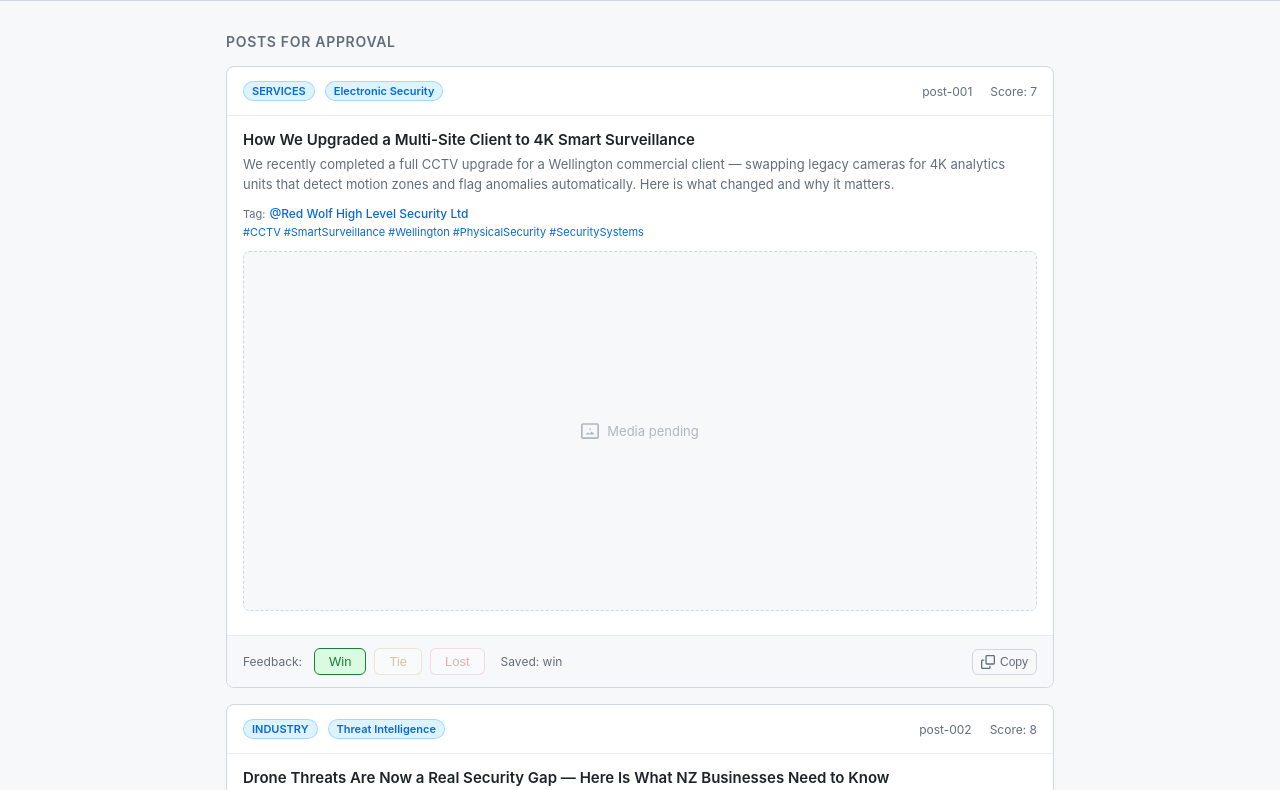
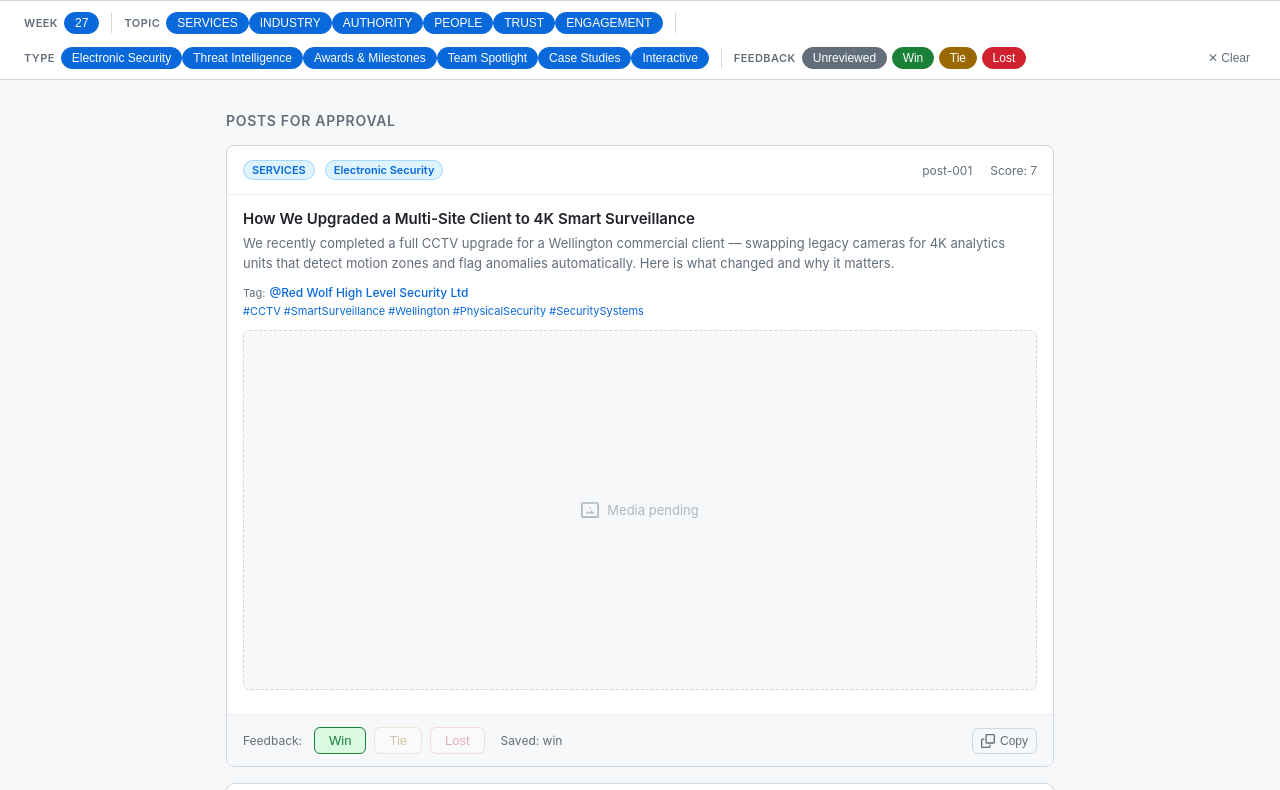
Before and after one commit to jayreck996/md-redwolf, a plain HTML site: page index.html in a window 1280 px wide. Shown: the part 68-858 px from the top of the page. Drawn offline with Linux system fonts and the light colour scheme.

Commit message:
feat: filter panel — Week, Topic, Type, Feedback chips
Co-Authored-By: Claude Sonnet 4.6 <noreply@anthropic.com>

```diff
--- a/index.html
+++ b/index.html
@@ -51,6 +51,20 @@
   .mentions { font-size: 12px; color: #0969da; margin-top: 8px; margin-bottom: 4px; font-weight: 500; }
   .mentions-label { font-size: 11px; color: #636e7b; margin-right: 4px; font-weight: 400; }
   .hashtags { font-size: 11px; color: #0969da; margin-bottom: 12px; }
+  .filter-bar { background: #ffffff; border-bottom: 1px solid #d0d7de; padding: 10px 24px; display: flex; flex-wrap: wrap; gap: 12px; align-items: center; }
+  .filter-group { display: flex; align-items: center; gap: 6px; flex-wrap: wrap; }
+  .filter-label { font-size: 11px; font-weight: 600; color: #636e7b; text-transform: uppercase; letter-spacing: 0.04em; white-space: nowrap; }
+  .chip { font-size: 12px; padding: 3px 10px; border-radius: 20px; border: 1px solid #d0d7de; background: #ffffff; color: #1f2328; cursor: pointer; transition: all 0.12s; white-space: nowrap; }
+  .chip:hover { border-color: #0969da; color: #0969da; }
+  .chip.active { background: #0969da; border-color: #0969da; color: #ffffff; }
+  .chip.active.win  { background: #1a7f37; border-color: #1a7f37; }
+  .chip.active.tie  { background: #9a6700; border-color: #9a6700; }
+  .chip.active.lost { background: #cf222e; border-color: #cf222e; }
+  .chip.active.unreviewed { background: #636e7b; border-color: #636e7b; }
+  .filter-divider { width: 1px; height: 20px; background: #d0d7de; }
+  .filter-clear { font-size: 12px; color: #636e7b; background: none; border: none; cursor: pointer; margin-left: auto; padding: 3px 6px; }
+  .filter-clear:hover { color: #cf222e; }
+  .post.hidden { display: none; }
 </style>
 </head>
 <body>
@@ -60,6 +74,34 @@
   <h1>Weekly Content Review</h1>
   <span id="week-label"></span>
 </header>
+
+<div class="filter-bar" id="filter-bar" style="display:none">
+  <div class="filter-group">
+    <span class="filter-label">Week</span>
+    <div id="f-week"></div>
+  </div>
+  <div class="filter-divider"></div>
+  <div class="filter-group">
+    <span class="filter-label">Topic</span>
+    <div id="f-topic"></div>
+  </div>
+  <div class="filter-divider"></div>
+  <div class="filter-group">
+    <span class="filter-label">Type</span>
+    <div id="f-type"></div>
+  </div>
+  <div class="filter-divider"></div>
+  <div class="filter-group">
+    <span class="filter-label">Feedback</span>
+    <div id="f-feedback">
+      <button class="chip active unreviewed" data-filter="feedback" data-value="unreviewed">Unreviewed</button>
+      <button class="chip active win"        data-filter="feedback" data-value="win">Win</button>
+      <button class="chip active tie"        data-filter="feedback" data-value="tie">Tie</button>
+      <button class="chip active lost"       data-filter="feedback" data-value="lost">Lost</button>
+    </div>
+  </div>
+  <button class="filter-clear" id="filter-clear">✕ Clear</button>
+</div>
 
 <main>
   <h2>Posts for approval</h2>
@@ -153,6 +195,10 @@ async function load() {
     const feedback = row["feedback"] || "";
     const div = document.createElement("div");
     div.className = "post";
+    div.dataset.week     = row.week     || "";
+    div.dataset.topic    = row.topic    || "";
+    div.dataset.type     = row.type     || "";
+    div.dataset.feedback = feedback     || "unreviewed";
     div.innerHTML = `
       <div class="post-header">
         <span class="badge">${row.topic}</span>
@@ -206,6 +252,49 @@ async function load() {
 
     container.appendChild(div);
   });
+
+  // Populate dynamic filter chips
+  function makeChips(containerId, filterKey, values) {
+    const el = document.getElementById(containerId);
+    values.forEach(v => {
+      const btn = document.createElement("button");
+      btn.className = "chip active";
+      btn.dataset.filter = filterKey;
+      btn.dataset.value = v;
+      btn.textContent = v;
+      btn.addEventListener("click", () => { btn.classList.toggle("active"); applyFilters(); });
+      el.appendChild(btn);
+    });
+  }
+  makeChips("f-week",  "week",  [...new Set(rows.map(r => r.week).filter(Boolean))]);
+  makeChips("f-topic", "topic", [...new Set(rows.map(r => r.topic).filter(Boolean))]);
+  makeChips("f-type",  "type",  [...new Set(rows.map(r => r.type).filter(Boolean))]);
+
+  document.querySelectorAll("#f-feedback .chip").forEach(chip =>
+    chip.addEventListener("click", () => { chip.classList.toggle("active"); applyFilters(); })
+  );
+  document.getElementById("filter-clear").addEventListener("click", () => {
+    document.querySelectorAll(".chip").forEach(c => c.classList.add("active"));
+    applyFilters();
+  });
+  document.getElementById("filter-bar").style.display = "";
+}
+
+function applyFilters() {
+  const groups = {};
+  document.querySelectorAll(".chip").forEach(c => {
+    const key = c.dataset.filter;
+    if (!groups[key]) groups[key] = { active: [], total: 0 };
+    groups[key].total++;
+    if (c.classList.contains("active")) groups[key].active.push(c.dataset.value);
+  });
+  document.querySelectorAll(".post").forEach(post => {
+    const visible = Object.entries(groups).every(([key, { active, total }]) => {
+      if (active.length === 0 || active.length === total) return true;
+      return active.includes(post.dataset[key]);
+    });
+    post.classList.toggle("hidden", !visible);
+  });
 }
 
 load().catch(e => {
```
